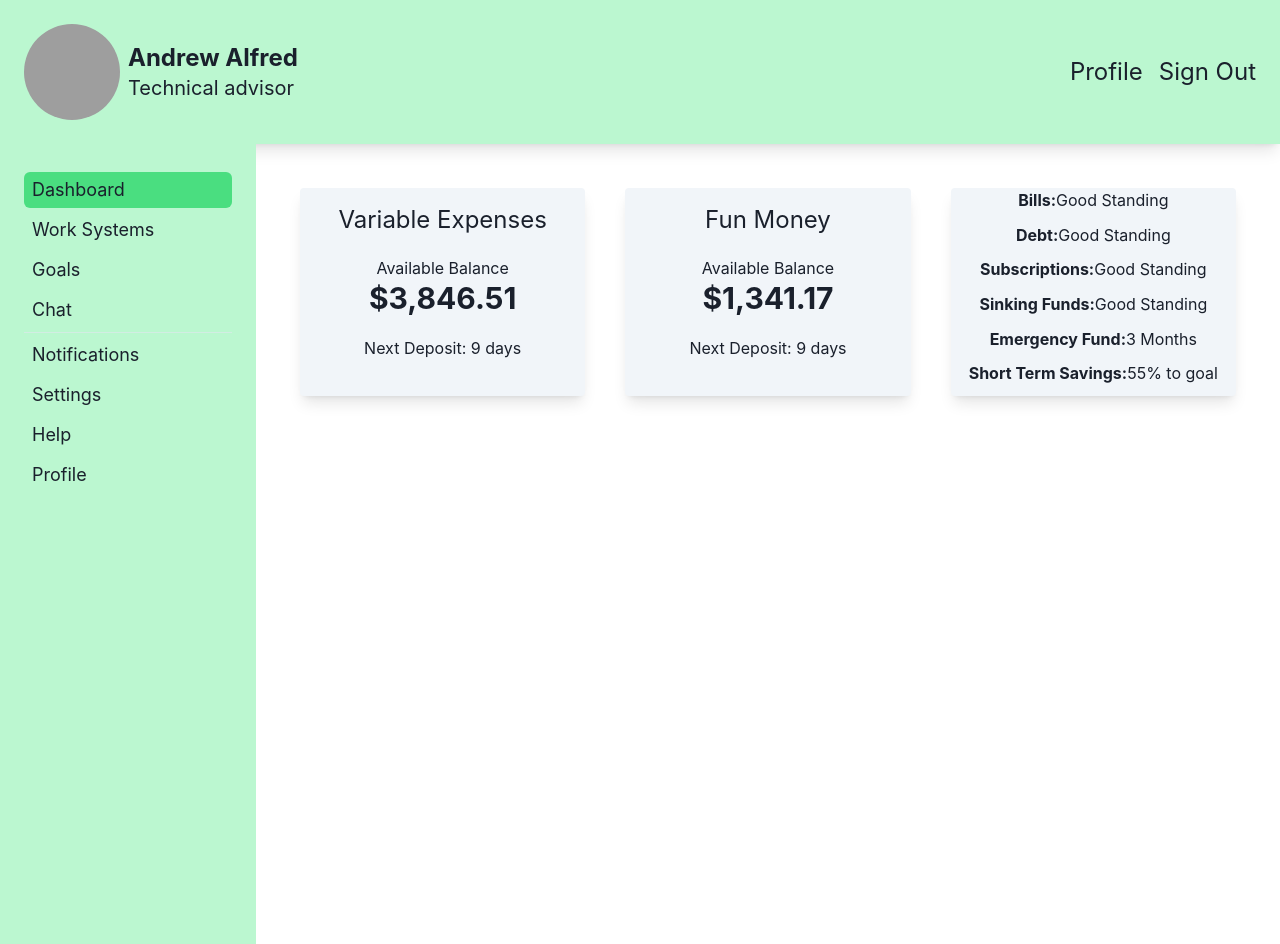
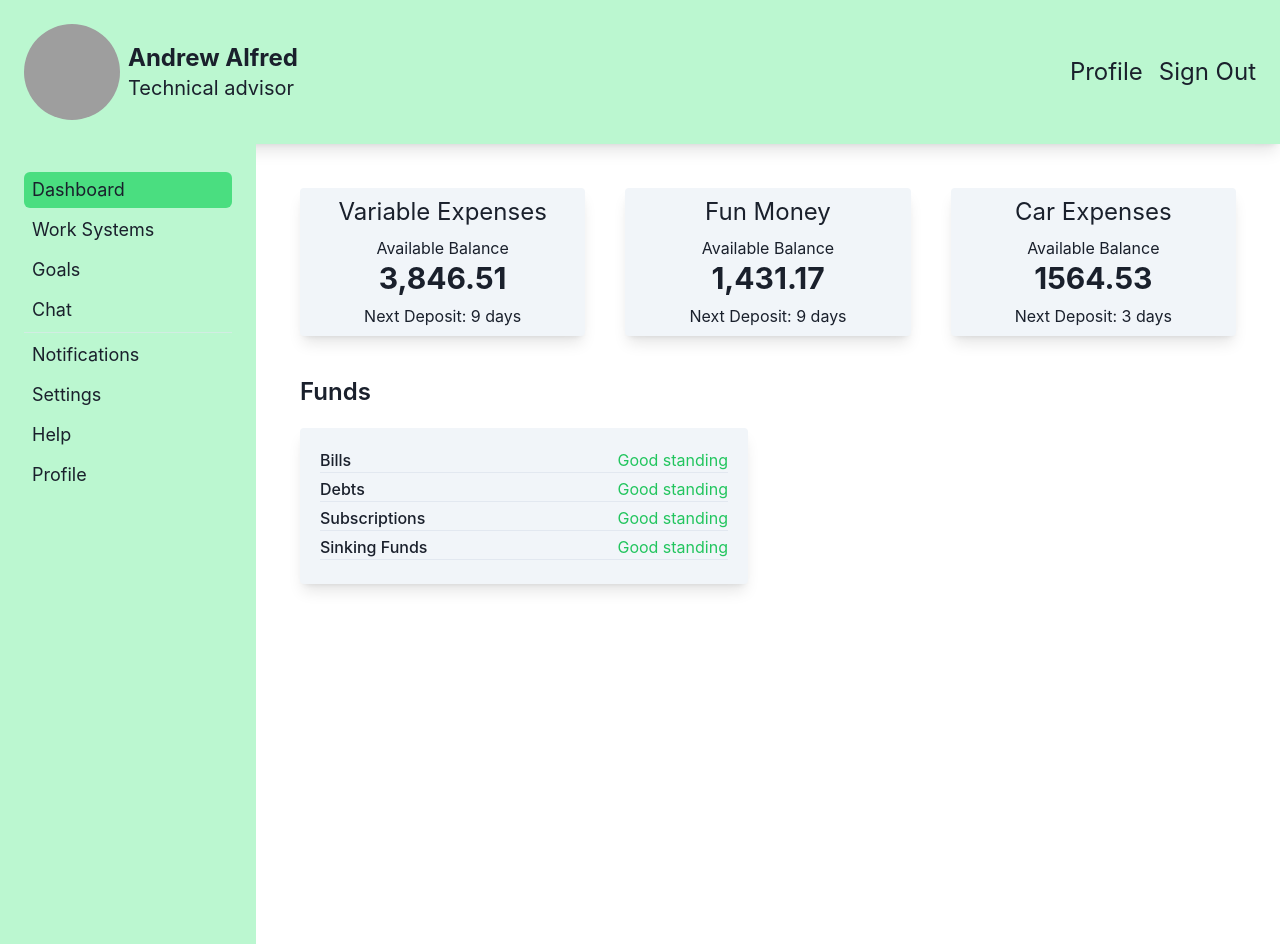
Before and after one commit to WorthyFinancial/WebApp, a Next.js app: page / in a window 1280 px wide. Built offline with nearby package versions, Linux system fonts and the light colour scheme; grey boxes are pictures that could not be loaded.

Commit message:
Created new components for dashboard

```diff
--- /dev/null
+++ b/src/components/BudgetModule.jsx
@@ -0,0 +1,17 @@
+import React from 'react'
+
+const BudgetModule = ({ title, money, next_deposit }) => {
+    console.log(title, money, next_deposit)
+    return (
+        <div className="w-1/3 h-45 shadow-lg rounded bg-slate-100 m-5 p-2 text-center">
+            <h2 className='text-2xl'>{title}</h2>
+            <div className='m-2'>
+                <p>Available Balance</p>
+                <h1 className='text-3xl font-bold'>{money}</h1>
+            </div>
+            <p>Next Deposit: {next_deposit} days</p>
+        </div>
+    )
+}
+
+export default BudgetModule
--- /dev/null
+++ b/src/components/FinancialStandingModule.jsx
@@ -0,0 +1,50 @@
+import {
+    Table,
+    Thead,
+    Tbody,
+    Tfoot,
+    Tr,
+    Th,
+    Td,
+    TableCaption,
+    TableContainer,
+} from '@chakra-ui/react'
+
+const fundData = [
+    {
+        name: "Bills",
+        standing: "Good standing"
+    },
+    {
+        name: "Debts",
+        standing: "Good standing"
+    },
+    {
+        name: "Subscriptions",
+        standing: "Good standing"
+    },
+    {
+        name: "Sinking Funds",
+        standing: "Good standing"
+    }
+]
+
+const FinancialStandingModule = ({ fund_name, standing }) => {
+    return (
+        <div className="w-3/6 h-52">
+            <h2 className="text-2xl font-semibold m-5">Funds</h2>
+            {/* // height is static, add min-width */}
+            <div className="flex flex-col shadow-lg rounded bg-slate-100 m-5 p-5">
+                {fundData.map((fund) => (
+                    <div className="flex justify-between border-b mb-1">
+                        <div className="font-medium">{fund.name}</div>
+                        <div className="text-green-500">{fund.standing}</div>
+                    </div>
+                ))}
+
+            </div>
+        </div>
+    )
+}
+
+export default FinancialStandingModule
--- a/src/features/dashboard/dashboard.jsx
+++ b/src/features/dashboard/dashboard.jsx
@@ -1,40 +1,40 @@
+import BudgetModule from "./../../components/BudgetModule"
+import FinancialStandingModule from '@/components/FinancialStandingModule'
+
+
+const budgetData = [
+    {
+        title: "Variable Expenses",
+        money: "3,846.51",
+        next_deposit: 9
+    },
+    {
+        title: "Fun Money",
+        money: "1,431.17",
+        next_deposit: 9
+    },
+    {
+        title: "Car Expenses",
+        money: "1564.53",
+        next_deposit: 3
+    }
+]
+
 export default function Dashboard() {
     return (
-        <div className='flex flex-nowrap'>
-            <div className="w-1/3 h-52 shadow-lg rounded bg-slate-100 m-5 text-center">
-                <h2 className='text-2xl m-4'>Variable Expenses</h2>
-                <div className='m-5'>
-                    <p>Available Balance</p>
-                    <h1 className='text-3xl font-bold'>$3,846.51</h1>
-                </div>
-                <p>Next Deposit: 9 days</p>
+        <>
+            <div className='flex flex-nowrap'>
+                {
+                    budgetData.map((budget) => (
+                            <BudgetModule title={budget.title} money={budget.money} next_deposit={budget.next_deposit} />
+                    ))
+                    }
             </div>
-            <div className="w-1/3 h-52 shadow-lg rounded bg-slate-100 m-5 text-center">
-                <h2 className='text-2xl m-4'>Fun Money</h2>
-                <div className='m-5'>
-                    <p>Available Balance</p>
-                    <h1 className='text-3xl font-bold'>$1,341.17</h1>
-                </div>
-                <p>Next Deposit: 9 days</p>
+            <div className="flex">
+                <FinancialStandingModule/>
             </div>
-            <div className="w-1/3 h-52 shadow-lg rounded bg-slate-100 m-5 text-center">
-                <div className='flex no-flex-wrap center h-1/6'>
-                    <p className='font-bold'>Bills: </p> <p>Good Standing</p>
-                </div>
-                <div className='flex no-flex-wrap center h-1/6'>
-                    <p className='font-bold'>Debt: </p> <p>Good Standing</p>
-                </div>
-                <div className='flex no-flex-wrap center h-1/6'>
-                    <p className='font-bold'>Subscriptions: </p> <p>Good Standing</p>
-                </div><div className='flex no-flex-wrap center h-1/6'>
-                    <p className='font-bold'>Sinking Funds: </p> <p>Good Standing</p>
-                </div>
-                <div className='flex no-flex-wrap center h-1/6'>
-                    <p className='font-bold'>Emergency Fund: </p> <p>3 Months</p>
-                </div> <div className='flex no-flex-wrap center h-1/6'>
-                    <p className='font-bold'>Short Term Savings: </p> <p>55% to goal</p>
-                </div>
-            </div>
-        </div>
+
+        </>
+
     )
   }
```
